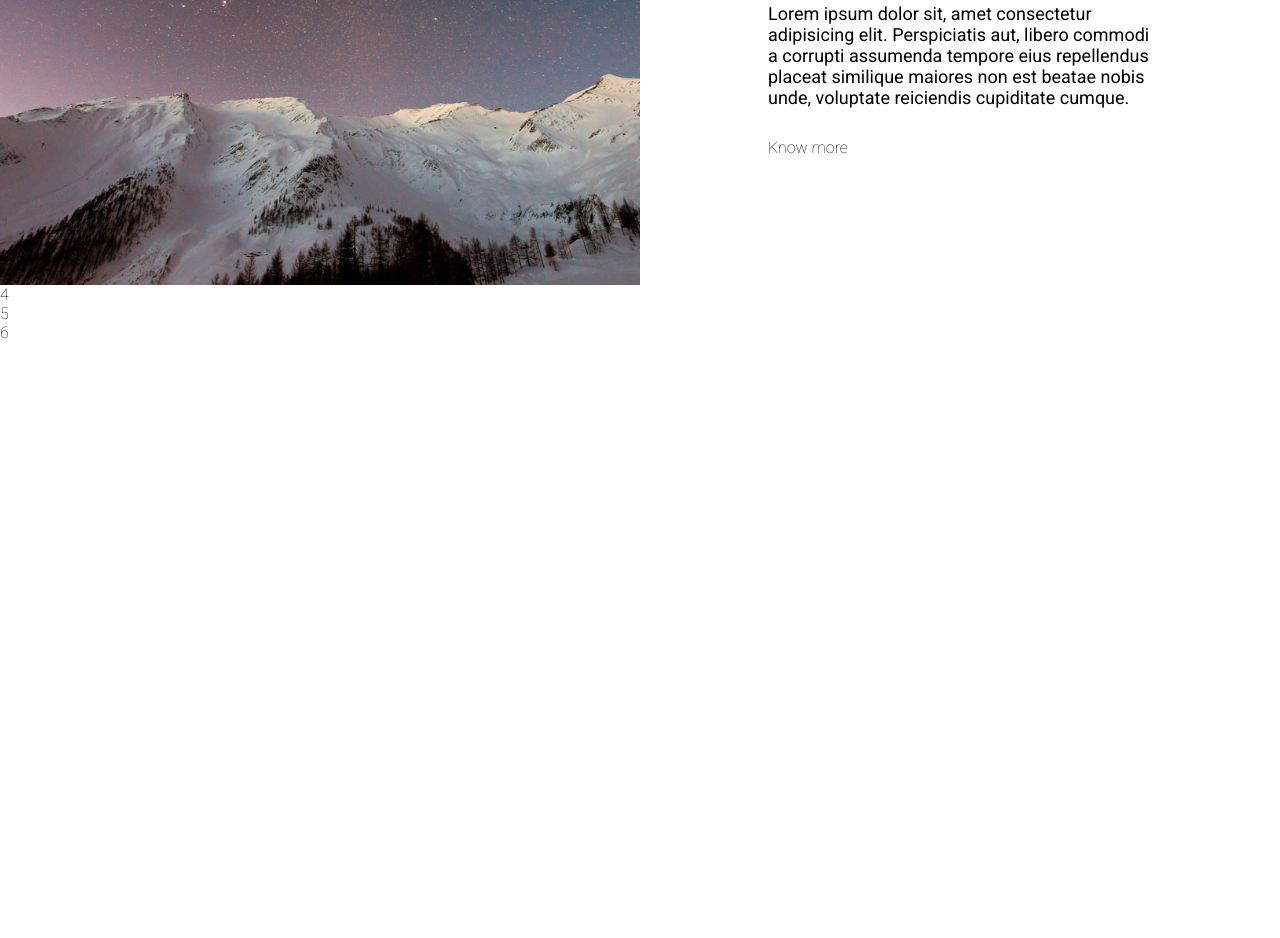
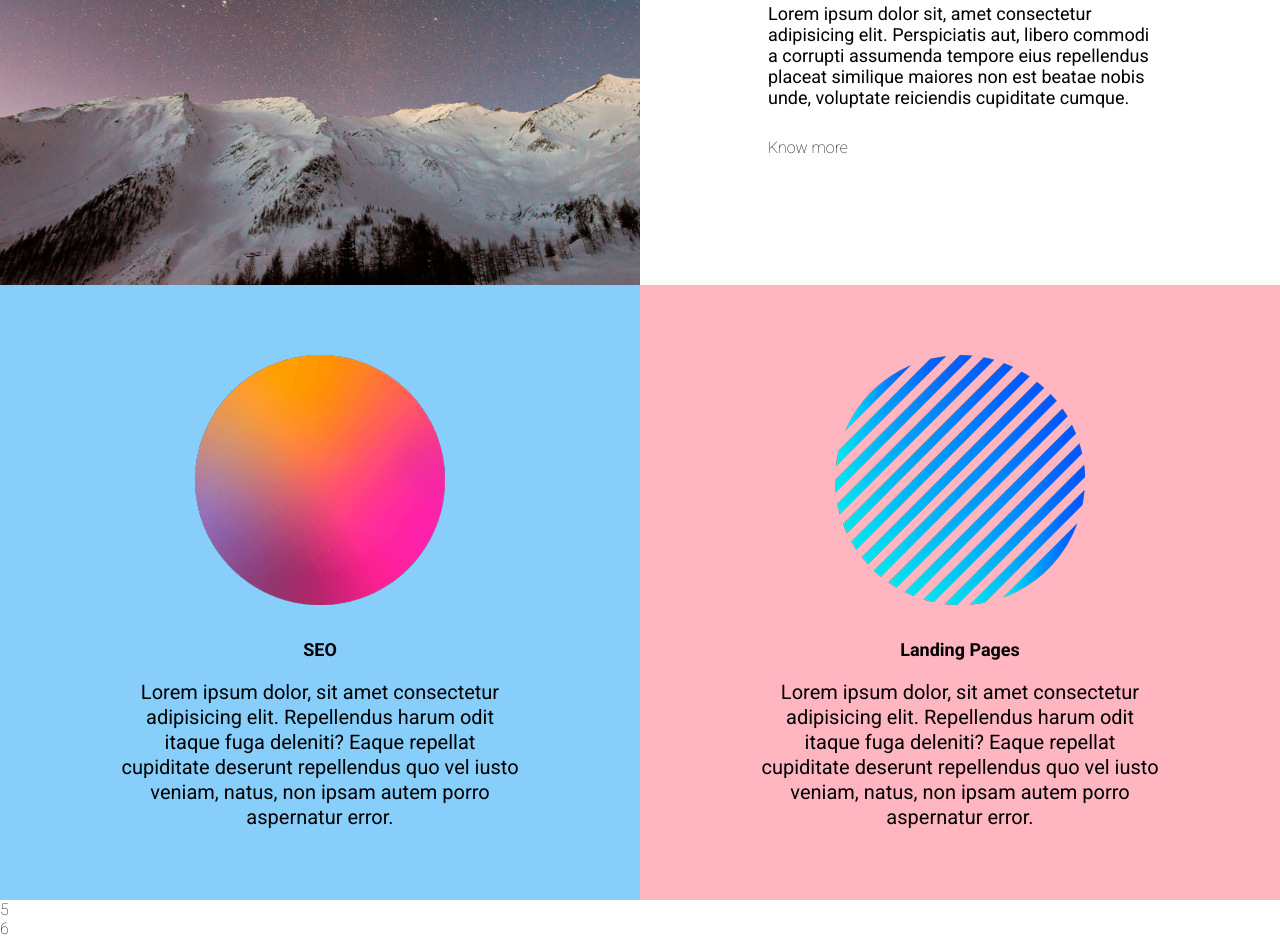
Before and after one commit to beto-luis/landing-page-com-grid-e-flex, a plain HTML site: page index.html in a window 1280 px wide. Shown: the part 1497-2435 px from the top of the page. Before the commit the page ends 1839 px from the top, so only its background shows below. Drawn offline with Linux system fonts and the light colour scheme.

Commit message:
seção de serviços

```diff
--- a/index.html
+++ b/index.html
@@ -60,7 +60,22 @@
             <a href="" class="btn-know-more">Know more</a>
         </div>
     </section>
-    <section class="services">4</section>
+    <section class="services">
+        <div class="service">
+            <img src="./src/images/bolinha1.png" alt="Bolinha 1">
+            <div class="service-info">
+                <h3>SEO</h3>
+                <p>Lorem ipsum dolor, sit amet consectetur adipisicing elit. Repellendus harum odit itaque fuga deleniti? Eaque repellat cupiditate deserunt repellendus quo vel iusto veniam, natus, non ipsam autem porro aspernatur error.</p>
+            </div>
+        </div>
+        <div class="service">
+            <img src="./src/images/bolinha2.png" alt="Bolinha 2">
+            <div class="service-info">
+                <h3>Landing Pages</h3>
+                <p>Lorem ipsum dolor, sit amet consectetur adipisicing elit. Repellendus harum odit itaque fuga deleniti? Eaque repellat cupiditate deserunt repellendus quo vel iusto veniam, natus, non ipsam autem porro aspernatur error.</p>
+            </div>
+        </div>
+    </section>
     <section class="projects">5</section>
     <footer class="footer">6</footer>
 </body>
--- a/src/css/style.css
+++ b/src/css/style.css
@@ -155,7 +155,47 @@ body{
 
 .services{
     grid-area: services;
+    display: grid;
+    grid-template-columns: 1fr 1fr;
 }
+
+.services .service{
+    padding: 70px 20px;
+    text-align: center;
+}
+
+.services .service img{
+    width: 250px;
+    margin-bottom: 30px;
+}
+
+.services .service h3{
+    font-size: 1.8rem;
+    font-weight: 700;
+}
+
+.services .service p{
+    font-size: 2rem;
+    font-weight: 400;
+    max-width: 400px;
+    margin: 20px auto 0;
+    line-height: 25px;
+}
+
+.services .service:nth-child(1){
+    background-color: lightskyblue;
+}
+
+.services .service:nth-child(2){
+    background-color: lightpink;
+}
+
+@media (max-width: 425px){
+    .services {
+        grid-template-columns: 1fr;
+    }
+}
+
 
 /* PROJECTS */
 
```
